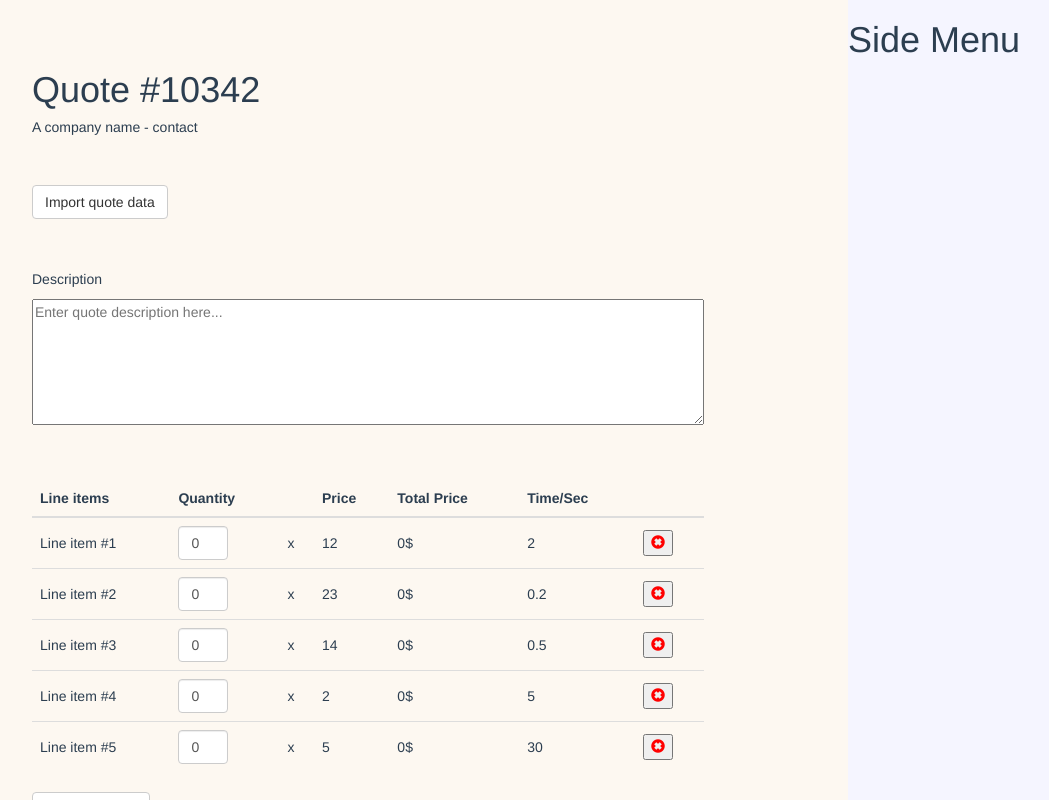
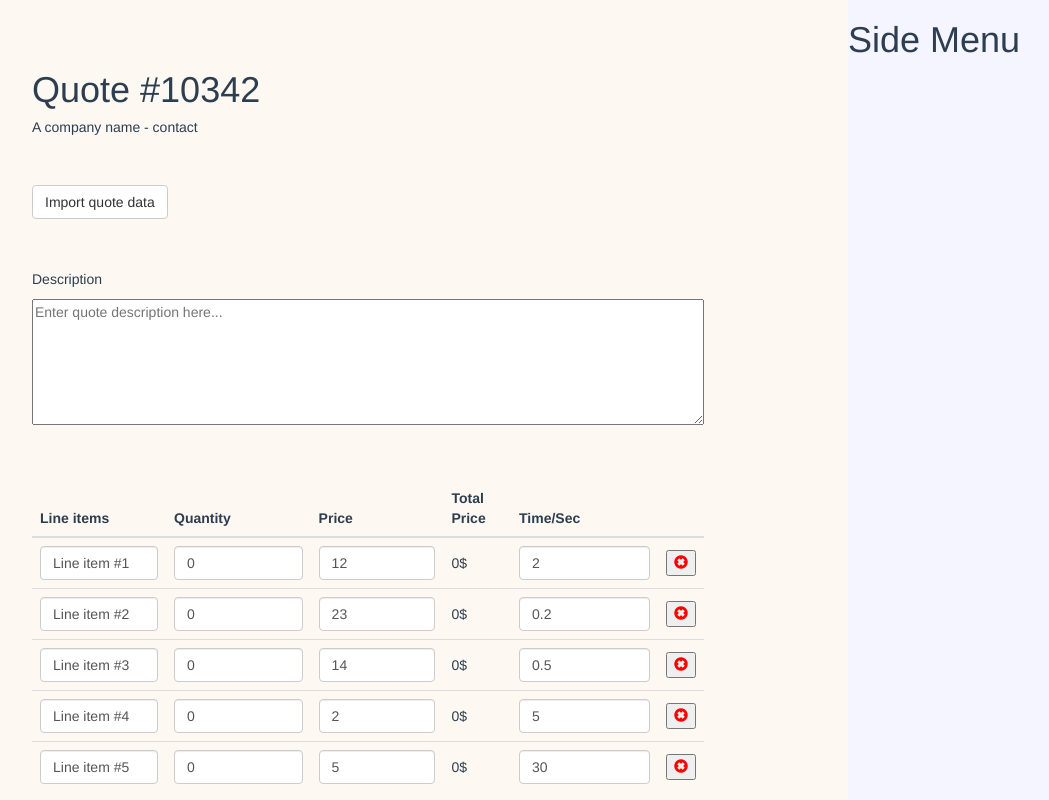
Before and after one commit to RaduCl/vuejs-OrderForm, a Vue app: page / in a window 1280 px wide. Shown: the whole page, without its empty margins (112-1161 px from the left). Built offline with nearby package versions, Linux system fonts and the light colour scheme.

Commit message:
updated line unit prperties to input fields

```diff
--- a/src/Store/mutations.js
+++ b/src/Store/mutations.js
@@ -81,8 +81,20 @@ export const mutations = {
 
   EDIT_LINE_ITEM_QTY(state, { lineItem, qty }) {
     lineItem.qty = qty;
-    lineItem.totalPrice = qty * lineItem.price;
-    lineItem.totalExecutionTime = qty * lineItem.executionTime;
+    // lineItem.totalPrice = qty * lineItem.price;
+    // lineItem.totalExecutionTime = qty * lineItem.executionTime;
+  },
+
+  EDIT_LINE_ITEM_NAME(state, { lineItem, name }) {
+    lineItem.name = name;
+  },
+
+  EDIT_LINE_ITEM_PRICE(state, { lineItem, price }) {
+    lineItem.price = price;
+  },
+
+  EDIT_LINE_ITEM_EXECUTION_TIME(state, { lineItem, time }) {
+    lineItem.executionTime = time;
   },
 
   DELETE_LINE_ITEM(state, lineItem) {
--- a/src/components/Quote/LineItem.vue
+++ b/src/components/Quote/LineItem.vue
@@ -1,17 +1,48 @@
 <template>
   <tr class="line-item">
-    <td>{{ lineItem.name }}</td>
+
     <td>
-      <input type="text" class="form-control" name="quantity" id="" placeholder="0"
-        @blur="changeQty"
+      <input
+        name="lineItemName"
+        type="text" class="form-control"
+        placeholder="Enter item name here..."
+        :value="lineItem.name"
+        @blur="updateName"
+      >
+    </td>
+
+    <td>
+      <input
+        name="lineItemQuantity"
+        type="text" class="form-control" id=""
+        placeholder="0"
+        @blur="updateQty"
         :value="lineItem.qty"
       >
     </td>
-    <td>x</td>
-    <td>{{ lineItem.price }}</td>
-    <!--<td>{{ totalPrice }}$</td>-->
-    <td>{{ lineItem.totalPrice }}$</td>
-    <td>{{ lineItem.executionTime }}</td>
+
+    <td>
+      <input
+        name="lineItemPrice"
+        type="text" class="form-control" id=""
+        placeholder="0"
+        @blur="updatePrice"
+        :value="lineItem.price"
+      >
+    </td>
+
+    <td>{{ totalPrice }}$</td>
+
+    <td>
+      <input
+        name="lineItemExecutionTime"
+        type="text" class="form-control" id=""
+        placeholder="0"
+        @blur="updateExecutionTime"
+        :value="lineItem.executionTime"
+      >
+    </td>
+
     <td>
       <button
         @click="deleteLineItem"
@@ -19,6 +50,7 @@
         <span class="glyphicon glyphicon-remove-sign" aria-hidden="true"></span>
       </button>
     </td>
+
   </tr>
 </template>
 
@@ -35,9 +67,12 @@ export default {
     ...mapMutations([
       'EDIT_LINE_ITEM_QTY',
       'DELETE_LINE_ITEM',
+      'EDIT_LINE_ITEM_NAME',
+      'EDIT_LINE_ITEM_PRICE',
+      'EDIT_LINE_ITEM_EXECUTION_TIME',
       // 'UPDATE_UNIT_TOTAL_VALUES',
     ]),
-    changeQty(e) {
+    updateQty(e) {
       const qty = e.target.value.trim();
       // TODO add number value validation here
       const lineItem = this.lineItem;
@@ -50,6 +85,30 @@ export default {
         // this.UPDATE_UNIT_TOTAL_VALUES();
       }
     },
+    updateName(e) {
+      const name = e.target.value.trim();
+      const lineItem = this.lineItem;
+      this.EDIT_LINE_ITEM_NAME({
+        lineItem,
+        name,
+      });
+    },
+    updatePrice(e) {
+      const price = e.target.value.trim();
+      const lineItem = this.lineItem;
+      this.EDIT_LINE_ITEM_PRICE({
+        lineItem,
+        price,
+      });
+    },
+    updateExecutionTime(e) {
+      const time = e.target.value.trim();
+      const lineItem = this.lineItem;
+      this.EDIT_LINE_ITEM_EXECUTION_TIME({
+        lineItem,
+        time,
+      });
+    },
     deleteLineItem() {
       this.DELETE_LINE_ITEM(this.index);
       // this.UPDATE_UNIT_TOTAL_VALUES();
@@ -60,9 +119,9 @@ export default {
 
 <style lang="sass">
 .line-item
-  input
+  /*input
     max-width: 50px;
-    display: initial;
+    display: initial;*/
   button
     color: red;
   td
--- a/src/components/Quote/Unit.vue
+++ b/src/components/Quote/Unit.vue
@@ -5,7 +5,6 @@
         <tr>
           <th>Line items</th>
           <th>Quantity</th>
-          <th></th>
           <th>Price</th>
           <th>Total Price</th>
           <th>Time/Sec</th>
@@ -24,19 +23,21 @@
     <button type="button" class="btn btn-default"
       @click="ADD_LINE_ITEM"
     >+ Add line item</button>
-    <table class="table">
-      <tbody>
-        <tr>
-          <td class="invis">Line items</td>
-          <td class="invis">Quantity</td>
-          <td></td>
-          <td class="invis">Price</td>
-          <td>{{totalPrice}}</td>
-          <td>{{totalExecutionTime}}</td>
-          <td></td>
-        </tr>
-      </tbody>
-    </table>
+    <div class="unit-summary">
+      <div class="flex3"></div>
+      <div class="flex2"></div>
+      <div class="flex2">{{totalPrice}}</div>
+      <div class="flex2">{{totalExecutionTime}}</div>
+      <div class="flex1"></div>
+    </div>
+    <div class="unit-header">
+      <div class="flex3">Line items</div>
+      <div class="flex2">Quantity</div>
+      <div class="flex2">Price</div>
+      <div class="flex2">Total Price</div>
+      <div class="flex2">Time/Sec</div>
+      <div class="flex1"></div>
+    </div>
   </div>
 </template>
 
@@ -94,5 +95,21 @@ export default {
     padding: 10px;
   .invis
     opacity: 0;
+  .unit-summary
+    display: flex;
+    border-top: 1px solid lightgray;
+    padding-bottom: 5px;
+    font-weight: bold;
+  .unit-header
+    display: flex;
+    border-bottom: 1px solid lightgray;
+    padding-bottom: 5px;
+    font-weight: bold;
+  .flex3
+    flex: 3;
+  .flex2
+    flex: 2;
+  .flex1
+    flex: 1;
 
 </style>
```
